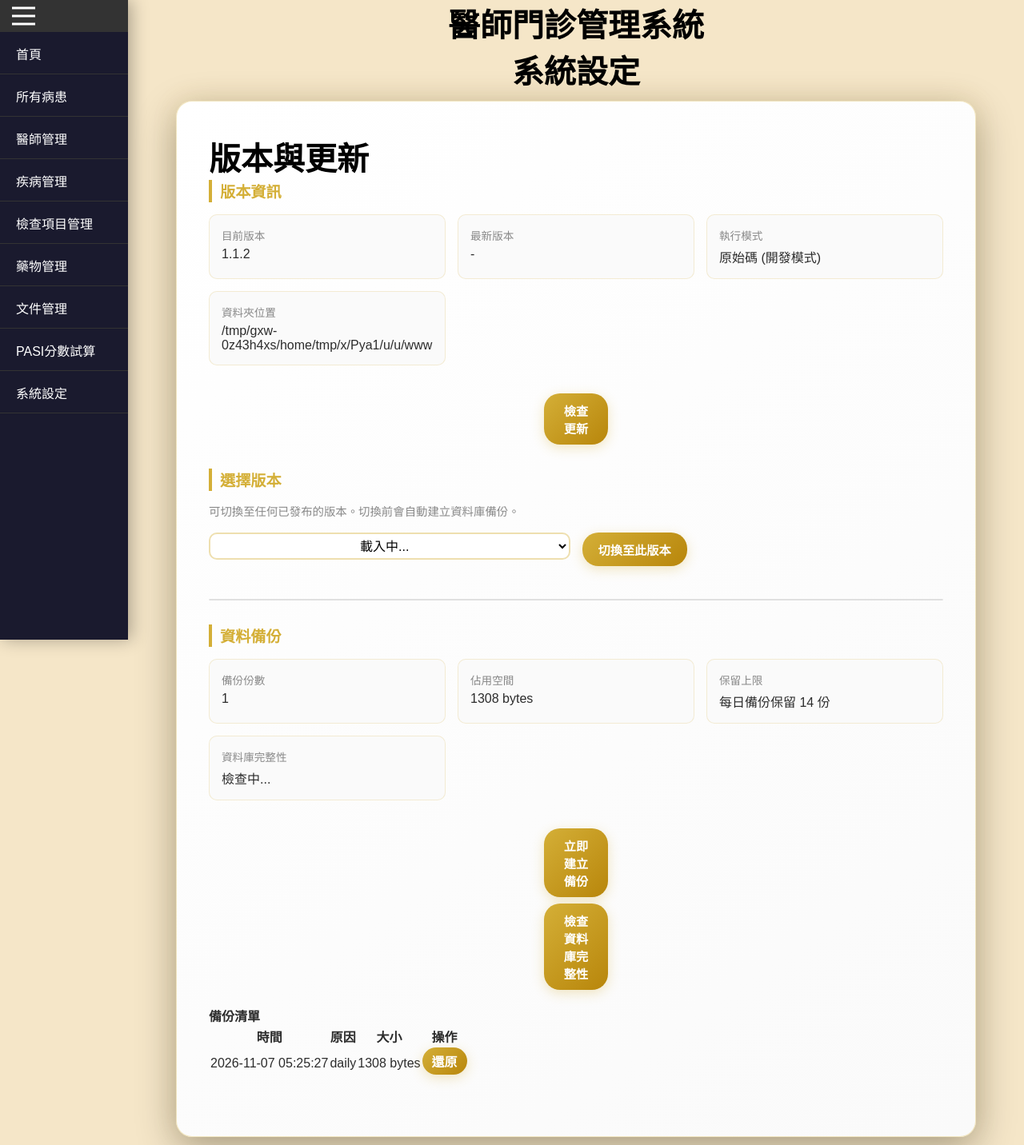
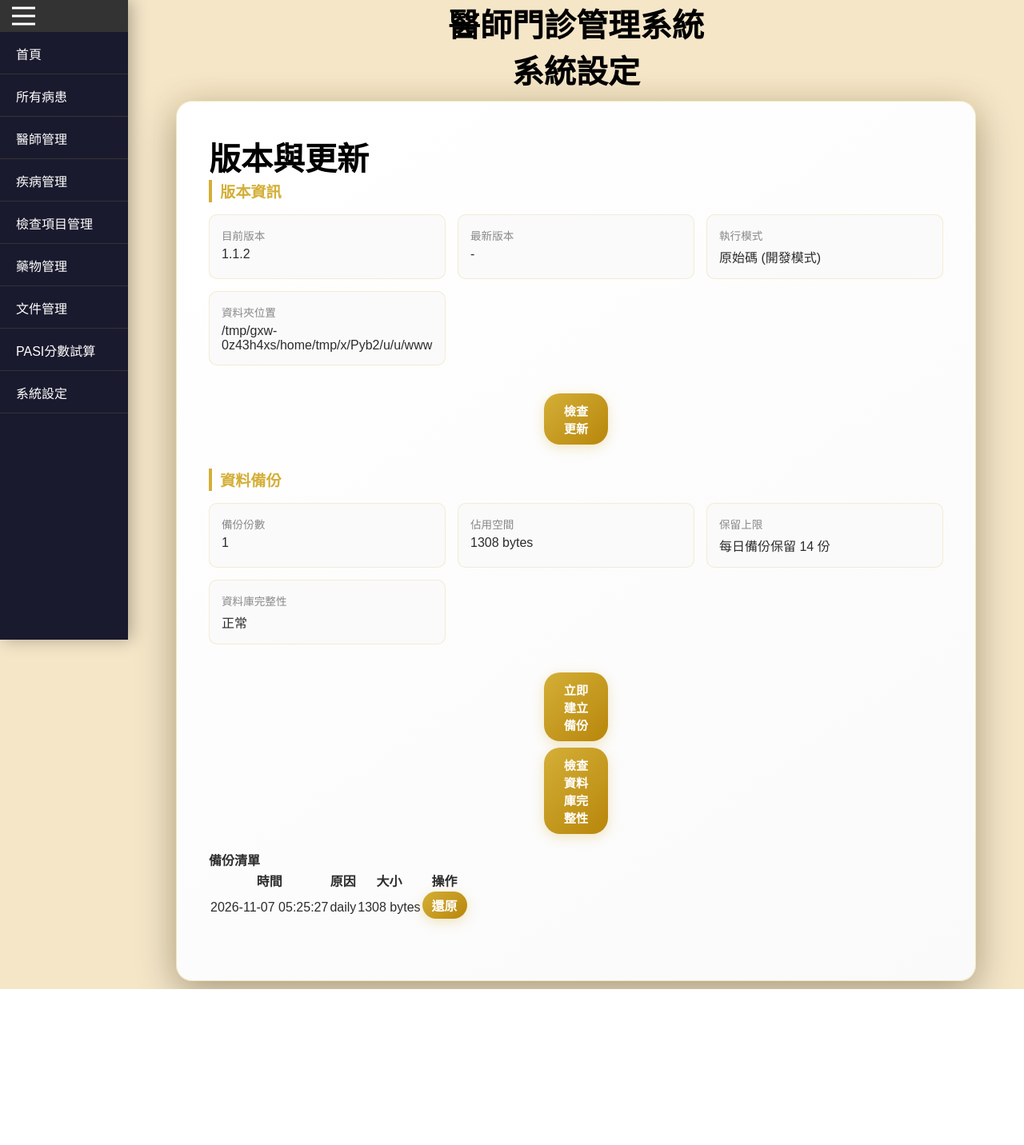
Before and after one commit to wayne861123/PatientManagementSystem, a Flask app: page /settings in a window 1280 px wide. Shown: the whole page at 80% size. After the commit the page ends 1237 px from the top, so only its background shows below. Run offline with Flask 2, Linux system fonts and the light colour scheme.

Commit message:
feat(ui): 移除系統設定中的「選擇版本」功能
移除 /settings 頁面的「選擇版本」區塊（版本下拉選單、切換按鈕、版本清單），
以及對應的 /api/list/versions、/api/switch/version 兩個 API 與 settings.js
的 loadVersions() / switchVersion()。套用更新與資料備份功能不受影響。

一併修正 static/settings.js 的 switchVersion() 缺少結尾 '}' 造成的括號不平衡：
該缺陷使 createBackup / checkIntegrity / restoreBackup 三個函式被巢狀在
switchVersion() 內部而非全域函式，導致設定頁的「立即建立備份」「檢查資料庫完整性」
「還原」按鈕在瀏覽器中拋出 ReferenceError 而失效，且檔案最後的 DOMContentLoaded
監聽器也從未註冊。移除「選擇版本」功能時一併修好。

- templates/settings.html：移除「選擇版本」區塊
- static/settings.js：移除 loadVersions() / switchVersion() 與多餘的結尾括號
- app.py：移除兩個版本切換 API
- static/style.css：移除只服務版本清單的 .version-* 樣式（保留 .badge-pinned）
- README.md / CHANGELOG.md：同步文件
- tests/test_settings_no_version_switch.py：回歸測試（tests/ 為本機專用，不納入版控）

```diff
--- a/app.py
+++ b/app.py
@@ -2627,56 +2627,10 @@ def api_check_update():
     }
 
 
-@app.route("/api/list/versions")
-def api_list_versions():
-    """列出所有可選版本"""
-    releases = version.fetch_all_releases()
-    return {
-        "current": version.current_version(),
-        "releases": [
-            {
-                "tag": r["tag"],
-                "name": r["name"],
-                "published_at": r["published_at"],
-                "url": r["url"],
-                "assets": r["assets"],
-            }
-            for r in releases
-        ],
-    }
-
-
 @app.route("/api/apply/update", methods=["POST"])
 def api_apply_update():
     """下載並安裝更新"""
     ok, msg = updater.perform_update()
-    return {"success": ok, "message": msg}
-
-
-@app.route("/api/switch/version", methods=["POST"])
-def api_switch_version():
-    """切換至指定版本"""
-    data = request.get_json(silent=True) or {}
-    tag = data.get("tag")
-    if not tag:
-        return {"success": False, "message": "未指定版本"}, 400
-
-    # 找出對應的 Release
-    target = None
-    for rel in version.fetch_all_releases():
-        if rel["tag"] == tag:
-            target = rel
-            break
-
-    if not target:
-        return {"success": False, "message": f"找不到版本 {tag}"}, 404
-
-    # 建立切換前快照
-    snapshot = backup.create_backup("upgrade")
-    if snapshot:
-        logger.info(f"版本切換前快照: {snapshot}")
-
-    ok, msg = updater.perform_update(target)
     return {"success": ok, "message": msg}
 
 
--- a/static/settings.js
+++ b/static/settings.js
@@ -67,66 +67,6 @@ function doUpdate() {
         });
 }
 
-function loadVersions() {
-    fetch("/api/list/versions")
-        .then(r => r.json())
-        .then(data => {
-            const sel = document.getElementById('version-select');
-            const list = document.getElementById('version-list');
-            if (!sel) return;
-
-            if (!data.releases || data.releases.length === 0) {
-                sel.innerHTML = '<option value="">目前沒有可用的版本</option>';
-                if (list) {
-                    list.innerHTML = '<p class="section-hint">尚未發布任何版本，或無法連線至 GitHub。</p>';
-                }
-                return;
-            }
-
-            let opts = '<option value="">請選擇版本</option>';
-            let html = '';
-            data.releases.forEach(r => {
-                const isCurrent = r.tag === data.current;
-                const label = r.tag + (isCurrent ? '（目前使用中）' : '');
-                opts += '<option value="' + r.tag + '">' + label + '</option>';
-                html += '<div class="version-item">' +
-                    '<span class="version-tag">' + r.tag + '</span>' +
-                    '<span class="version-date">' + (r.published_at || '').substring(0, 10) + '</span>' +
-                    (isCurrent ? '<span class="badge-pinned">目前版本</span>' : '') +
-                    '</div>';
-            });
-            sel.innerHTML = opts;
-            if (list) list.innerHTML = html;
-        })
-        .catch(() => {
-            const sel = document.getElementById('version-select');
-            if (sel) sel.innerHTML = '<option value="">載入失敗</option>';
-        });
-}
-
-function switchVersion() {
-    const sel = document.getElementById('version-select');
-    const tag = sel ? sel.value : '';
-    if (!tag) {
-        alert('請先選擇要切換的版本');
-        return;
-    }
-    if (!confirm('確定要切換至版本 ' + tag + ' 嗎？\n\n切換前會自動建立資料庫備份。\n切換後需要重新啟動程式。')) {
-        return;
-    }
-    showMessage('update-message', '正在切換至 ' + tag + ' ...', false);
-    fetch("/api/switch/version", {
-        method: 'POST',
-        headers: { 'Content-Type': 'application/json' },
-        body: JSON.stringify({ tag: tag })
-    })
-        .then(r => r.json())
-        .then(data => {
-            showMessage('update-message',
-                data.success ? data.message : ('切換失敗：' + data.message), !data.success);
-        })
-        .catch(e => showMessage('update-message', '切換失敗：' + e, true));
-
 function createBackup() {
     showMessage('backup-message', '建立備份中...', false);
     fetch("/api/backup/create", { method: 'POST' })
@@ -177,9 +117,8 @@ function restoreBackup(name) {
         .catch(e => showMessage('backup-message', '還原失敗：' + e, true));
 }
 
-// 載入時自動取得版本清單與完整性狀態
+// 載入時自動取得資料庫完整性狀態
 document.addEventListener('DOMContentLoaded', function () {
-    loadVersions();
     fetch("/api/backup/check")
         .then(r => r.json())
         .then(data => {
@@ -187,5 +126,3 @@ document.addEventListener('DOMContentLoaded', function () {
             if (el) el.textContent = data.ok ? '正常' : ('異常：' + data.message);
         });
 });
-
-}
--- a/static/style.css
+++ b/static/style.css
@@ -2008,39 +2008,6 @@ select {
     border-left: 4px solid #f44336;
 }
 
-/* 版本清單 */
-.version-list {
-    margin-top: 14px;
-    max-height: 260px;
-    overflow-y: auto;
-    border: 1px solid #e0e0e0;
-    border-radius: 6px;
-    background-color: #fafafa;
-}
-
-.version-item {
-    display: flex;
-    align-items: center;
-    gap: 14px;
-    padding: 10px 14px;
-    border-bottom: 1px solid #eee;
-    font-size: 0.9rem;
-}
-
-.version-item:last-child {
-    border-bottom: none;
-}
-
-.version-tag {
-    font-weight: bold;
-    color: #333;
-    min-width: 90px;
-}
-
-.version-date {
-    color: #888;
-}
-
 /* 永久保留 / 目前版本 標籤 */
 .badge-pinned {
     display: inline-block;
--- a/templates/settings.html
+++ b/templates/settings.html
@@ -21,23 +21,6 @@
             {% endif %}
         </div>
         <div id="update-message" class="update-message hidden"></div>
-    </div>
-
-    <!-- 版本選擇 -->
-    <div class="info-section">
-        <h3>選擇版本</h3>
-        <p class="section-hint">可切換至任何已發布的版本。切換前會自動建立資料庫備份。</p>
-        <div class="form-row">
-            <div class="form-group">
-                <select id="version-select" class="text-input">
-                    <option value="">載入中...</option>
-                </select>
-            </div>
-            <div class="form-group">
-                <a href="javascript:void(0);" class="general-btn" id="btn-switch-version" onclick="switchVersion()">切換至此版本</a>
-            </div>
-        </div>
-        <div id="version-list" class="version-list"></div>
     </div>
 
     <!-- 備份 -->
```
Also changed, not shown: CHANGELOG.md, README.md.
